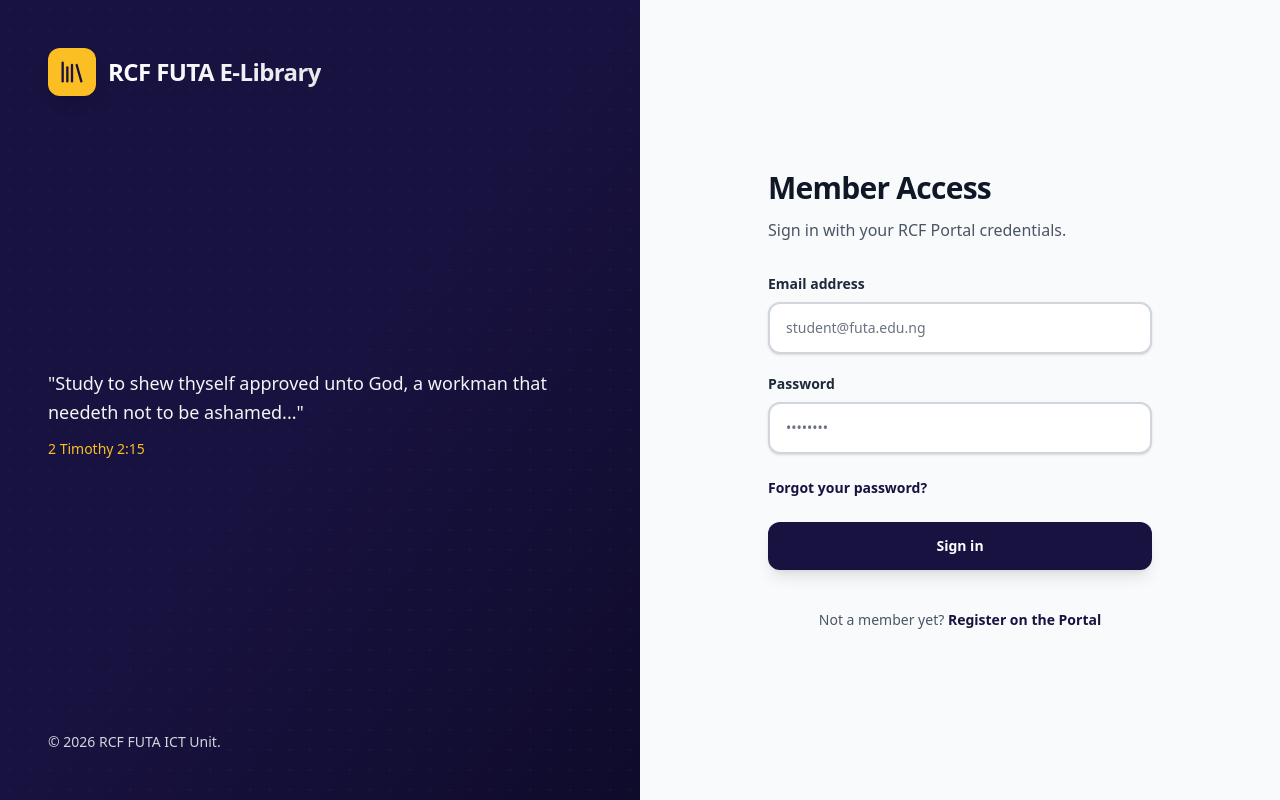
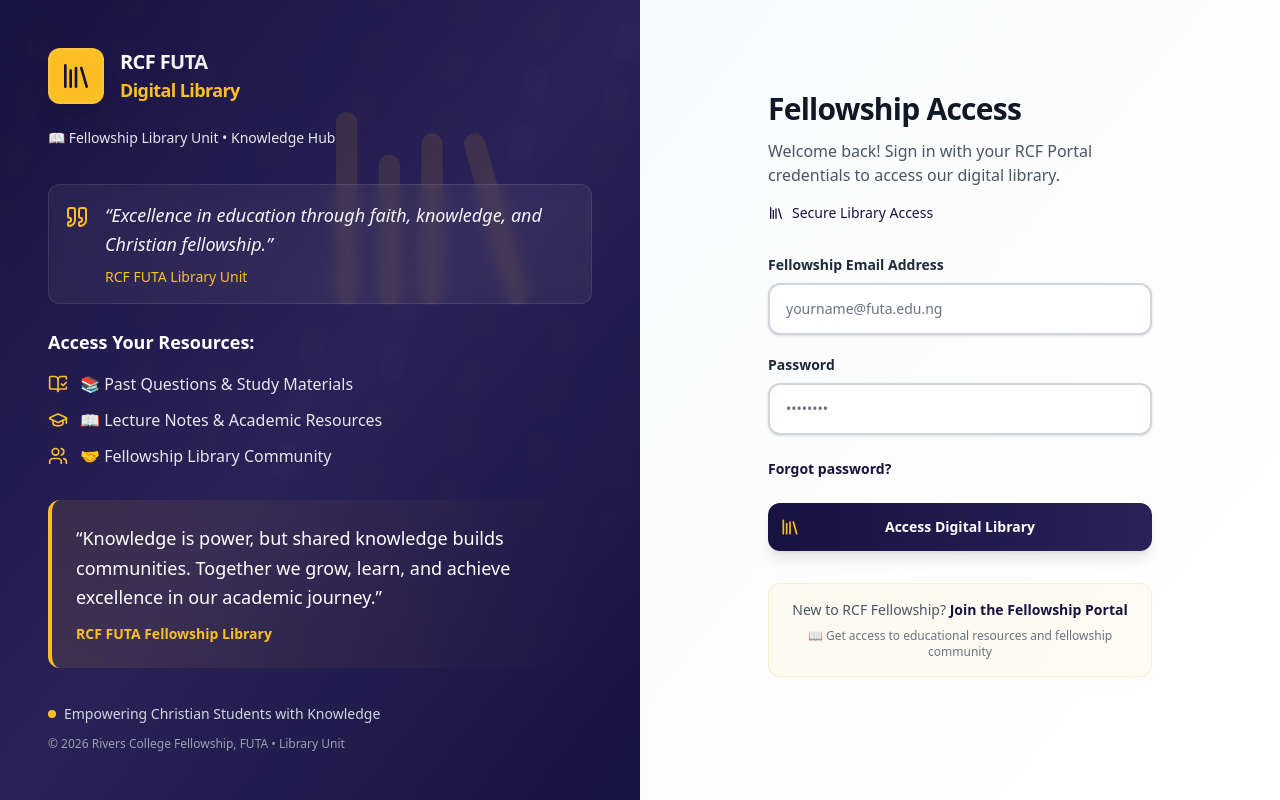
Before and after one commit to rcffuta/e-library, a Next.js app: page /login in a window 1280 px wide. Built offline with nearby package versions, Linux system fonts and the light colour scheme.

Commit message:
feat: enhance login page with improved branding, background patterns, and user guidance

```diff
--- a/src/app/login/page.tsx
+++ b/src/app/login/page.tsx
@@ -2,7 +2,7 @@
 
 import { useState } from "react";
 import { toast } from "sonner";
-import { Loader2, Library, BookOpen } from "lucide-react";
+import { Loader2, Library, BookOpen, GraduationCap, Users, BookOpenCheck, Quote } from "lucide-react";
 import Link from "next/link";
 import { loginAction } from "./action";
 import { useRouter } from "next/navigation";
@@ -48,58 +48,178 @@ export default function LoginPage() {
 
     return (
         <div className="flex min-h-screen w-full">
-            {/* LEFT SIDE - Branding & Aesthetics */}
+            {/* LEFT SIDE - Fellowship Library Branding */}
             <div className="hidden lg:flex w-1/2 bg-rcf-navy text-white flex-col justify-between p-12 relative overflow-hidden">
-                {/* Background Pattern - Enhanced with gradient overlay */}
-                <div className="absolute inset-0 bg-linear-to-br from-rcf-navy via-rcf-navy to-rcf-navy-dark"></div>
-                <div className="absolute inset-0 opacity-5 bg-[radial-gradient(#fbbf24_1px,transparent_1px)] bg-size-[20px_20px]"></div>
+                {/* Enhanced Background with Book Pattern */}
+                <div className="absolute inset-0 bg-linear-to-br from-rcf-navy via-rcf-navy-light to-rcf-navy"></div>
+                <div className="absolute inset-0 opacity-5">
+                    {/* Book pattern overlay */}
+                    <div className="grid grid-cols-12 gap-4 transform rotate-12 scale-150">
+                        {Array.from({ length: 120 }).map((_, i) => (
+                            <div
+                                key={i}
+                                className="h-6 w-4 bg-rcf-gold/20 rounded-sm"
+                            ></div>
+                        ))}
+                    </div>
+                </div>
+                <div className="absolute top-20 right-20 opacity-10">
+                    <Library className="h-64 w-64 text-rcf-gold" />
+                </div>
 
-                {/* Logo Area */}
-                <div className="relative z-10 flex items-center gap-3 text-2xl font-bold tracking-tight text-white">
-                    <div className="h-12 w-12 bg-rcf-gold rounded-xl flex items-center justify-center shadow-lg">
-                        <Library className="h-7 w-7 text-rcf-navy" />
+                {/* Header - Fellowship Library Identity */}
+                <div className="relative z-10 space-y-6">
+                    <div className="flex items-center gap-4 text-2xl font-bold tracking-tight text-white">
+                        <div className="h-14 w-14 bg-rcf-gold rounded-xl flex items-center justify-center shadow-xl border-2 border-white/10">
+                            <Library className="h-8 w-8 text-rcf-navy" />
                         </div>
-                    <span className="bg-linear-to-r from-white to-gray-200 bg-clip-text text-transparent">
-                        RCF FUTA E-Library
+                        <div>
+                            <div className="bg-linear-to-r from-white to-gray-200 bg-clip-text text-transparent text-xl">
+                                RCF FUTA
+                            </div>
+                            <div className="text-rcf-gold text-lg font-semibold">
+                                Digital Library
+                            </div>
+                        </div>
+                    </div>
+
+                    <div className="text-gray-200 text-sm font-medium">
+                        📖 Fellowship Library Unit • Knowledge Hub
+                    </div>
+                </div>
+
+                {/* Mission Statement & Features */}
+                <div className="relative z-10 space-y-8">
+                    <div className="space-y-6">
+                        <div className="flex items-start gap-4 p-4 bg-white/5 rounded-xl backdrop-blur-sm border border-white/10">
+                            <Quote className="h-6 w-6 text-rcf-gold mt-1 shrink-0" />
+                            <div>
+                                <p className="text-lg leading-relaxed text-gray-100 italic">
+                                    &ldquo;Excellence in education through
+                                    faith, knowledge, and Christian
+                                    fellowship.&rdquo;
+                                </p>
+                                <p className="text-sm text-rcf-gold mt-2 font-medium">
+                                    RCF FUTA Library Unit
+                                </p>
+                            </div>
+                        </div>
+
+                        {/* Key Features */}
+                        <div className="space-y-4">
+                            <h3 className="text-lg font-semibold text-white">
+                                Access Your Resources:
+                            </h3>
+                            <div className="grid gap-3">
+                                <div className="flex items-center gap-3 text-gray-200">
+                                    <BookOpenCheck className="h-5 w-5 text-rcf-gold" />
+                                    <span>
+                                        📚 Past Questions & Study Materials
                                     </span>
                                 </div>
+                                <div className="flex items-center gap-3 text-gray-200">
+                                    <GraduationCap className="h-5 w-5 text-rcf-gold" />
+                                    <span>
+                                        📖 Lecture Notes & Academic Resources
+                                    </span>
+                                </div>
+                                <div className="flex items-center gap-3 text-gray-200">
+                                    <Users className="h-5 w-5 text-rcf-gold" />
+                                    <span>🤝 Fellowship Library Community</span>
+                                </div>
+                            </div>
+                        </div>
+                    </div>
 
-                {/* Motivational / Context Text */}
-                <div className="relative z-10 max-w-lg">
+                    {/* Educational Inspiration */}
+                    <div className="p-6 bg-linear-to-r from-rcf-gold/10 to-transparent rounded-xl border-l-4 border-rcf-gold">
                         <blockquote className="space-y-3">
-                        <p className="text-lg leading-relaxed text-gray-100">
-                            &quot;Study to shew thyself approved unto God, a workman
-                            that needeth not to be ashamed...&#34;
+                            <p className="text-lg leading-relaxed text-white font-medium">
+                                &ldquo;Knowledge is power, but shared knowledge
+                                builds communities. Together we grow, learn, and
+                                achieve excellence in our academic
+                                journey.&rdquo;
                             </p>
-                        <footer className="text-sm font-medium text-rcf-gold">
-                            2 Timothy 2:15
+                            <footer className="text-sm font-semibold text-rcf-gold">
+                                RCF FUTA Fellowship Library
                             </footer>
                         </blockquote>
                     </div>
+                </div>
 
-                {/* Footer Info */}
-                <div className="relative z-10 text-sm text-gray-300">
-                    &copy; {new Date().getFullYear()} RCF FUTA ICT Unit.
+                {/* Footer with Fellowship Identity */}
+                <div className="relative z-10 space-y-3">
+                    <div className="flex items-center gap-2 text-sm text-gray-300">
+                        <div className="h-2 w-2 bg-rcf-gold rounded-full"></div>
+                        <span>
+                            Empowering Christian Students with Knowledge
+                        </span>
+                    </div>
+                    <div className="text-xs text-gray-400">
+                        &copy; {new Date().getFullYear()} Rivers College
+                        Fellowship, FUTA • Library Unit
+                    </div>
                 </div>
             </div>
 
-            {/* RIGHT SIDE - Login Form */}
-            <div className="flex flex-1 flex-col items-center justify-center bg-gray-50 p-8 sm:p-12">
+            {/* RIGHT SIDE - Enhanced Login Form */}
+            <div className="flex flex-1 flex-col items-center justify-center bg-linear-to-br from-gray-50 to-white p-8 sm:p-12">
                 <div className="w-full max-w-sm space-y-8">
-                    {/* Header */}
+                    {/* Header with Fellowship Touch */}
                     <div className="text-center lg:text-left">
-                        <div className="lg:hidden mx-auto h-12 w-12 bg-rcf-gold rounded-xl flex items-center justify-center mb-4 shadow-lg">
-                            <BookOpen className="h-7 w-7 text-rcf-navy" />
+                        <div className="lg:hidden mx-auto h-14 w-14 bg-rcf-gold rounded-xl flex items-center justify-center mb-6 shadow-xl border-2 border-rcf-navy/10">
+                            <BookOpen className="h-8 w-8 text-rcf-navy" />
                         </div>
+
+                        {/* Mobile-only Fellowship Information */}
+                        <div className="lg:hidden mb-8 p-4 bg-rcf-navy/5 rounded-xl border border-rcf-navy/10">
+                            <div className="text-center space-y-3">
+                                <h1 className="text-xl font-bold text-rcf-navy">
+                                    RCF FUTA Digital Library
+                                </h1>
+                                <p className="text-sm text-gray-600 italic">
+                                    &ldquo;Excellence in education through faith, knowledge, and Christian fellowship.&rdquo;
+                                </p>
+                                <div className="flex items-center justify-center gap-1 text-xs text-rcf-navy font-medium">
+                                    <div className="h-1 w-1 bg-rcf-gold rounded-full"></div>
+                                    <span>Fellowship Library Unit • Knowledge Hub</span>
+                                    <div className="h-1 w-1 bg-rcf-gold rounded-full"></div>
+                                </div>
+                            </div>
+
+                            {/* Mobile Features Preview */}
+                            <div className="mt-4 grid grid-cols-1 gap-2 text-xs">
+                                <div className="flex items-center gap-2 text-gray-600">
+                                    <BookOpenCheck className="h-3 w-3 text-rcf-gold" />
+                                    <span>Past Questions & Study Materials</span>
+                                </div>
+                                <div className="flex items-center gap-2 text-gray-600">
+                                    <GraduationCap className="h-3 w-3 text-rcf-gold" />
+                                    <span>Lecture Notes & Academic Resources</span>
+                                </div>
+                                <div className="flex items-center gap-2 text-gray-600">
+                                    <Users className="h-3 w-3 text-rcf-gold" />
+                                    <span>Fellowship Learning Community</span>
+                                </div>
+                            </div>
+                        </div>
+
                         <h2 className="text-3xl font-bold tracking-tight text-gray-900">
-                            Member Access
+                            Fellowship Access
                         </h2>
                         <p className="mt-3 text-base text-gray-600">
-                            Sign in with your RCF Portal credentials.
+                            Welcome back! Sign in with your RCF Portal
+                            credentials to access our digital library.
                         </p>
+                        <div className="mt-4 flex items-center justify-center lg:justify-start gap-2 text-sm text-rcf-navy">
+                            <Library className="h-4 w-4" />
+                            <span className="font-medium">
+                                Secure Library Access
+                            </span>
+                        </div>
                     </div>
 
-                    {/* Form */}
+                    {/* Enhanced Form */}
                     <form action={handleSubmit} className="mt-8 space-y-6">
                         <div className="space-y-5">
                             <div>
@@ -107,7 +227,7 @@ export default function LoginPage() {
                                     htmlFor="email"
                                     className="block text-sm font-semibold text-gray-800 mb-2"
                                 >
-                                    Email address
+                                    Fellowship Email Address
                                 </label>
                                 <input
                                     id="email"
@@ -115,7 +235,7 @@ export default function LoginPage() {
                                     type="email"
                                     autoComplete="email"
                                     required
-                                    placeholder="student@futa.edu.ng"
+                                    placeholder="yourname@futa.edu.ng"
                                     className="block w-full rounded-xl border-2 border-gray-300 bg-white px-4 py-3.5 text-gray-900 placeholder-gray-500 shadow-sm transition-all duration-200 focus:border-rcf-gold focus:bg-white focus:outline-none focus:ring-2 focus:ring-rcf-gold/20 hover:border-gray-400 sm:text-sm"
                                 />
                             </div>
@@ -142,10 +262,10 @@ export default function LoginPage() {
                         <div className="flex items-center justify-between">
                             <div className="text-sm">
                                 <a
-                                    href="#"
+                                    href="https://ict.rcffuta.com/forgot-password"
                                     className="font-semibold text-rcf-navy hover:text-rcf-navy-light transition-colors duration-200"
                                 >
-                                    Forgot your password?
+                                    Forgot password?
                                 </a>
                             </div>
                         </div>
@@ -153,26 +273,65 @@ export default function LoginPage() {
                         <button
                             type="submit"
                             disabled={isLoading}
-                            className="group relative flex w-full justify-center rounded-xl bg-rcf-navy px-4 py-3.5 text-sm font-semibold text-white shadow-lg hover:bg-rcf-navy-light focus-visible:outline-2 focus-visible:outline-offset-2 focus-visible:outline-rcf-navy disabled:opacity-70 disabled:cursor-not-allowed transition-all duration-200 hover:shadow-xl hover:-translate-y-0.5"
+                            className="group relative flex w-full justify-center rounded-xl bg-linear-to-r from-rcf-navy to-rcf-navy-light px-4 py-3.5 text-sm font-semibold text-white shadow-lg hover:shadow-xl focus-visible:outline-2 focus-visible:outline-offset-2 focus-visible:outline-rcf-navy disabled:opacity-70 disabled:cursor-not-allowed transition-all duration-200 hover:-translate-y-0.5"
                         >
+                            <span className="absolute left-0 inset-y-0 flex items-center pl-3">
+                                {!isLoading && (
+                                    <Library className="h-5 w-5 text-rcf-gold" />
+                                )}
+                            </span>
                             {isLoading ? (
                                 <Loader2 className="h-5 w-5 animate-spin" />
                             ) : (
-                                "Sign in"
+                                "Access Digital Library"
                             )}
                         </button>
                     </form>
 
-                    {/* Register Link */}
-                    <p className="mt-10 text-center text-sm text-gray-600">
-                        Not a member yet?{" "}
+                    {/* Enhanced Register Link */}
+                    <div className="mt-8 p-4 bg-rcf-gold/5 rounded-xl border border-rcf-gold/20">
+                        <p className="text-center text-sm text-gray-600">
+                            New to RCF Fellowship?{" "}
                             <Link
                                 href="https://ict.rcffuta.com/register"
                                 className="font-semibold text-rcf-navy hover:text-rcf-navy-light transition-colors duration-200 hover:underline"
                             >
-                            Register on the Portal
+                                Join the Fellowship Portal
                             </Link>
                         </p>
+                        <p className="text-center text-xs text-gray-500 mt-2">
+                            📖 Get access to educational resources and
+                            fellowship community
+                        </p>
+                    </div>
+
+                    {/* Mobile-only Additional Information */}
+                    <div className="lg:hidden mt-6 space-y-4">
+                        {/* Inspirational Quote for Mobile */}
+                        <div className="p-4 bg-linear-to-r from-rcf-navy/5 to-rcf-gold/5 rounded-xl border-l-4 border-rcf-gold">
+                            <blockquote className="text-center">
+                                <p className="text-sm leading-relaxed text-gray-700 font-medium italic">
+                                    &ldquo;Knowledge is power, but shared knowledge builds communities.
+                                    Together we grow, learn, and achieve excellence.&rdquo;
+                                </p>
+                                <footer className="text-xs font-semibold text-rcf-navy mt-2">
+                                    RCF FUTA Fellowship Library
+                                </footer>
+                            </blockquote>
+                        </div>
+
+                        {/* Mobile Footer Info */}
+                        <div className="text-center space-y-2">
+                            <div className="flex items-center justify-center gap-2 text-xs text-gray-600">
+                                <div className="h-1 w-1 bg-rcf-gold rounded-full"></div>
+                                <span>Empowering Christian Students with Knowledge</span>
+                                <div className="h-1 w-1 bg-rcf-gold rounded-full"></div>
+                            </div>
+                            <div className="text-xs text-gray-500">
+                                &copy; {new Date().getFullYear()} Rivers College Fellowship, FUTA • Library & ICT Unit
+                            </div>
+                        </div>
+                    </div>
                 </div>
             </div>
         </div>
```
Lines whose indentation alone changed are shown as unchanged.
